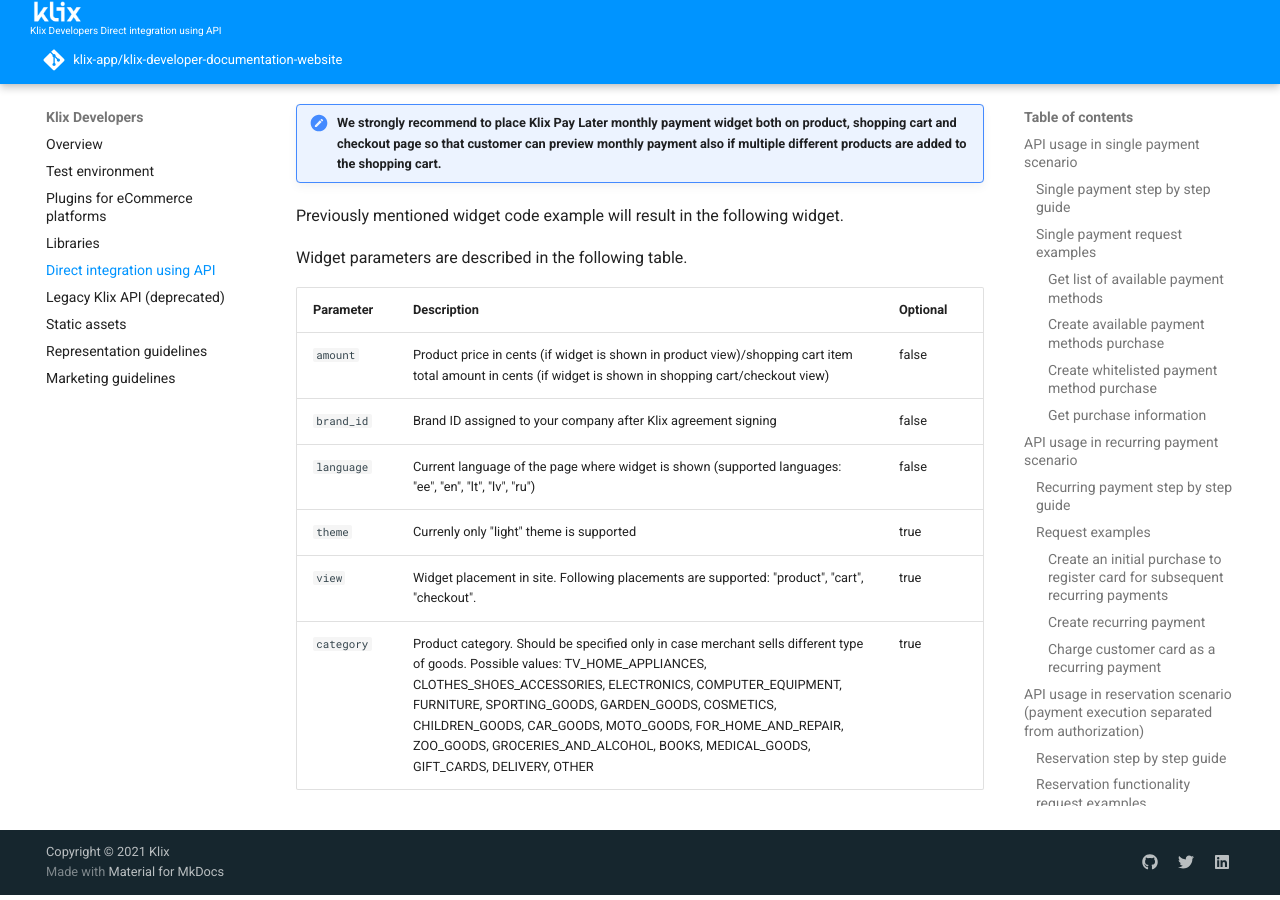
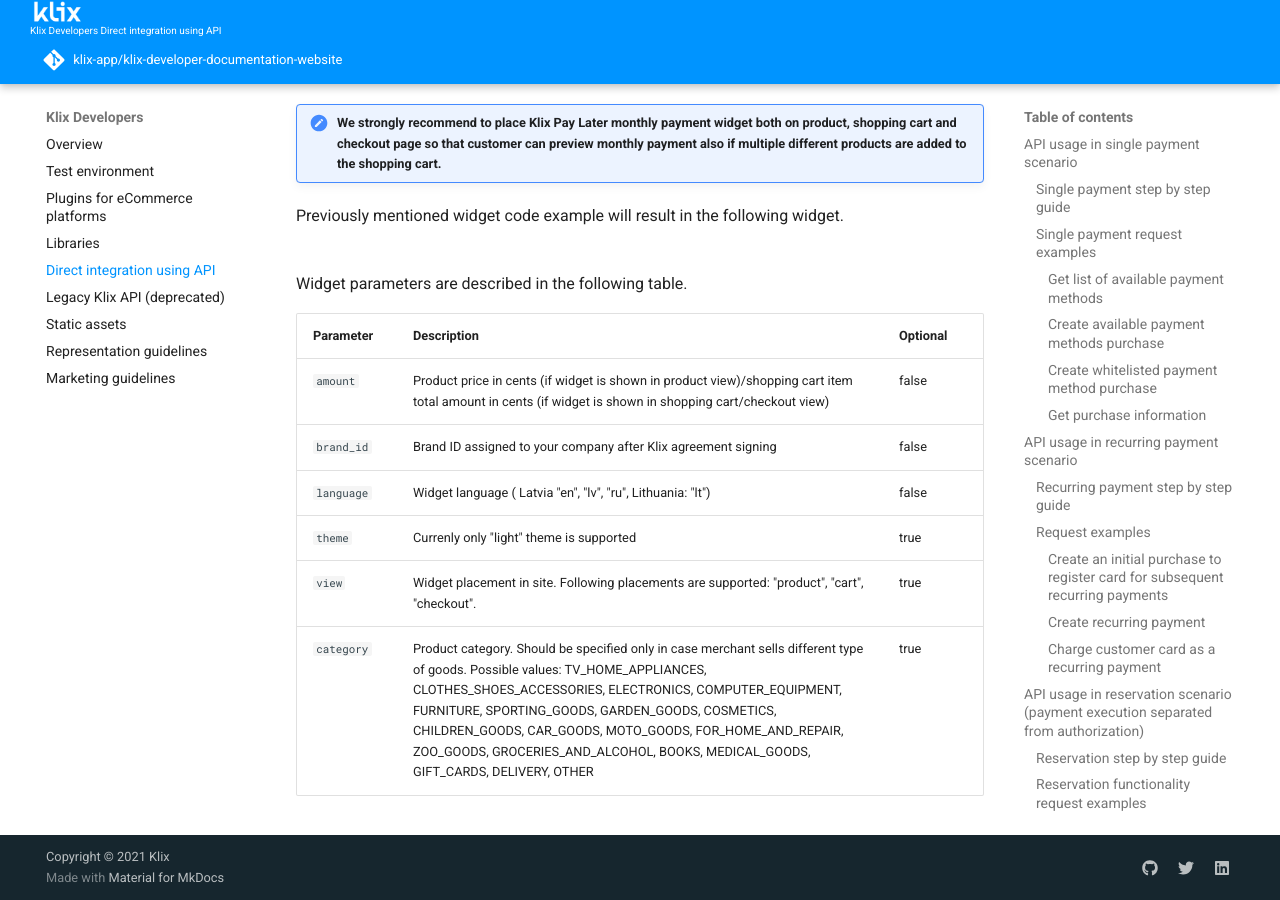
Before and after one commit to klix-app/klix-developer-documentation-website, an MkDocs documentation site: the page built from docs/api.md, in a window 1280 px wide and 900 px high, scrolled down 9095 px. Built offline with MkDocs 1.6.1 and Material for MkDocs 9.7.7, drawn with Linux system fonts in a browser that asks for light colours; a script that is not in the unit is left out; comment, search, counter and statistics services are not loaded.

Commit message:
PL widget documentation changes

```diff
--- a/docs/api.md
+++ b/docs/api.md
@@ -372,8 +372,14 @@
 Previously mentioned widget code example will result in the following widget.
 
 <!-- markdownlint-disable MD033 -->
-<klix-pay-later amount="67900" brand_id="55b7d52b-020e-4143-bc69-3292b5002cf2" language="en" theme="light" view="product" category="SPORTS_GOODS" class="hydrated">
+<div>
+<div style="padding-bottom:10px">
+<klix-pay-later amount="67900" brand_id="55b7d52b-020e-4143-bc69-3292b5002cf2" language="lv" theme="light" view="product" category="SPORTS_GOODS" class="hydrated">
 </klix-pay-later>
+</div>
+<klix-pay-later amount="67900" brand_id="3709bfbf-9210-40cd-b6bc-dfc46a20c12e" language="lt" theme="light" view="cart" category="SPORTS_GOODS" class="hydrated">
+</klix-pay-later>
+</div>
 <!-- markdownlint-disable MD033 -->
 
 Widget parameters are described in the following table.
@@ -382,7 +388,7 @@
 |----------------|-----------------------------------------------------------------------------------------------------------------------------------------|----------|
 | `amount`       | Product price in cents (if widget is shown in product view)/shopping cart item total amount in cents (if widget is shown in shopping cart/checkout view)  | false    |
 | `brand_id`     | Brand ID assigned to your company after Klix agreement signing                                                                          | false    |
-| `language`     | Current language of the page where widget is shown (supported languages: "ee", "en", "lt", "lv", "ru")                                  | false    |
+| `language`     | Widget language ( Latvia "en", "lv", "ru", Lithuania: "lt")                                  | false    |
 | `theme`        | Currenly only "light" theme is supported                                                                                                | true     |
 | `view`         | Widget placement in site. Following placements are supported: "product", "cart", "checkout".                                            | true     |
 | `category`     | Product category. Should be specified only in case merchant sells different type of goods. Possible values: TV_HOME_APPLIANCES, CLOTHES_SHOES_ACCESSORIES, ELECTRONICS, COMPUTER_EQUIPMENT, FURNITURE, SPORTING_GOODS, GARDEN_GOODS, COSMETICS, CHILDREN_GOODS, CAR_GOODS, MOTO_GOODS, FOR_HOME_AND_REPAIR, ZOO_GOODS, GROCERIES_AND_ALCOHOL, BOOKS, MEDICAL_GOODS, GIFT_CARDS, DELIVERY, OTHER                                                                                                                       | true     |
--- a/theme/main.html
+++ b/theme/main.html
@@ -7,7 +7,6 @@
 <!-- Klix Pay Later widget -->
 <script type="module" src="https://klix.blob.core.windows.net/stage/pay-later-widget/build/klix-pay-later-widget.esm.js"></script>
 <script nomodule="" src="https://klix.blob.core.windows.net/stage/pay-later-widget/build/klix-pay-later-widget.js"></script>
-<!-- <script type="text/javascript">window.$crisp=[];window.CRISP_WEBSITE_ID="a5ad4e02-afc6-4a09-907d-67bedb386f14";(function(){d=document;s=d.createElement("script");s.src="https://client.crisp.chat/l.js";s.async=1;d.getElementsByTagName("head")[0].appendChild(s);})();</script> -->
 <!-- Start of HubSpot Embed Code -->
 <script type="text/javascript" id="hs-script-loader" async defer src="//js.hs-scripts.com/9008822.js"></script>
 <!-- End of HubSpot Embed Code -->
```
Also changed, not shown: docs/static-assets.md (+5 -5 lines), docs/images/logos/pay-later/icon-klix_pay_later.png (added), docs/images/logos/pay-later/icon-klix_pay_later.svg (added).
